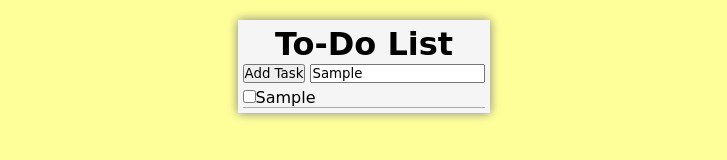
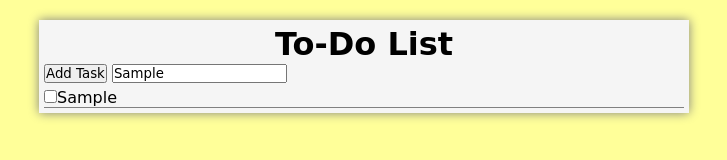
Before and after one commit to SakoSauce/todo-app, a plain HTML site: page index.html in a window 1280 px wide. Both pictures are taken after typing "Sample" into the empty fields and a click on the button "Add Task". Shown: the whole page, without its empty margins (276-1003 px from the left). Drawn offline with Linux system fonts and the light colour scheme; a web font is replaced by a local one.

Commit message:
changed some css

```diff
--- a/script.js
+++ b/script.js
@@ -15,7 +15,7 @@ function createTask() {
             taskContainer.appendChild(newLabel);
             container.appendChild(taskContainer);
             newLabel.innerText = taskNameInput.value;
-            taskContainer.style["border-bottom"] = "1px solid orange";
+            taskContainer.style["border-bottom"] = "1px solid gray";
             taskContainer.style["margin-top"] = "5px";
         }
     }
--- a/style.css
+++ b/style.css
@@ -11,6 +11,7 @@ body {
     align-items: center;
 }
 .container {
+    width:50%;
     padding:5px;
     margin:20px 0px;
     background-color:whitesmoke;
```
